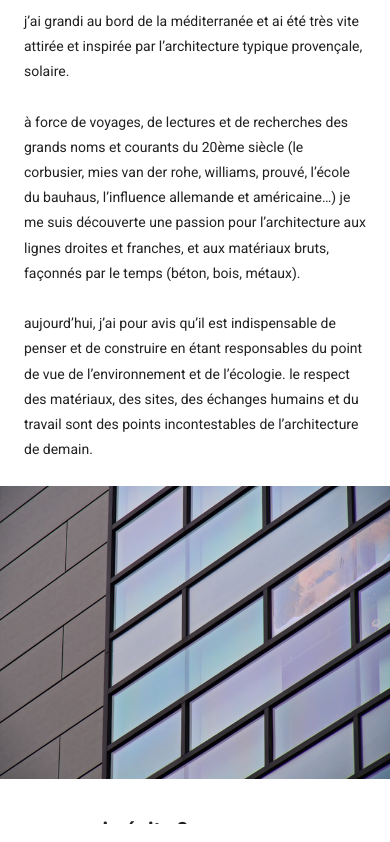
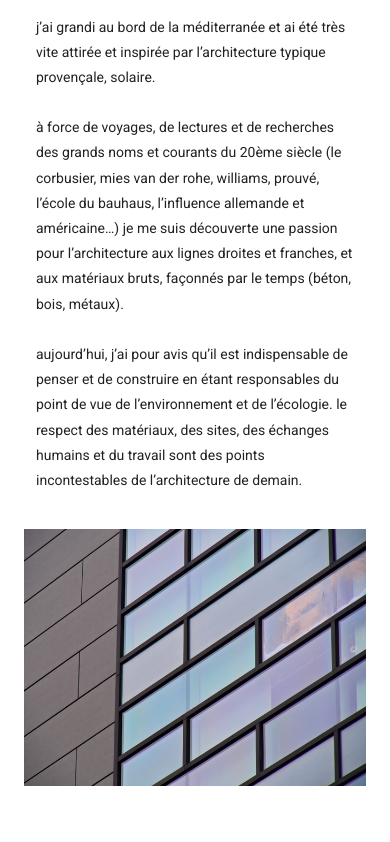
Before and after one commit to Melvinvmegen/studio-pepite, a Nuxt app: page /about in a window 390 px wide. Shown: the part 1495-2337 px from the top of the page. Built offline with nearby package versions, Linux system fonts and the light colour scheme.

Commit message:
UP (footer) html restructuration

```diff
--- a/components/Banner/Banner.vue
+++ b/components/Banner/Banner.vue
@@ -2,7 +2,7 @@
   .full-horizontal-container
     .section-home.horizontal-container(:style="{ width: setWidth }")
       BannerLeft.col-md-2.col-12(:blabla='blabla' :ctaText="ctaText" :link="link" ref="banner_1")
-      BannerRight(:image="image" :blabla='blabla' ref="banner_2")
+      BannerRight.col-md-8(:image="image" :blabla='blabla' ref="banner_2")
 </template>
 
 <script>
@@ -45,7 +45,7 @@ export default {
       if (!this.isMounted) {
         return 300 + 'vw'
       }
-      return (this.$refs.banner_1.$el.clientWidth + this.$refs.banner_2.$el.clientWidth) * 1.1 + 'px'
+      return (this.$refs.banner_1.$el.clientWidth + this.$refs.banner_2.$el.clientWidth) + 'px'
     }
   },
   mounted () {
@@ -77,7 +77,6 @@ export default {
   margin: 0;
   top: 0;
   left: 0;
-  padding-top: 1px;
 }
 
 .horizontal-container {
@@ -89,6 +88,7 @@ export default {
   transform: rotate(90deg) translateY(-100vh);
   transform-origin: top left;
   width: 400vw;
+  padding-top: 15vh;
 }
 
 .horizontal-container .v-image {
--- a/components/Banner/BannerRight/BannerRight.vue
+++ b/components/Banner/BannerRight/BannerRight.vue
@@ -10,10 +10,10 @@
             TextHeader(:blabla="blabla")
               span(v-html="blabla.description")
       .about_summary
-        .summary-img
+        .summary-img.col-md-4
           .container-full-height
             img.img-full-height(src="~/assets/about_pepite.jpg" data-cursor-hover data-cursor-mix-blend-mode="difference")
-        .d-flex.justify-space-around
+        .d-flex.justify-space-around.col-md-8
           .about-text.col-md-6.col-12
             TextHeader(:blabla="blablaPepite")
               span(v-html="blablaPepite.description")
@@ -77,10 +77,10 @@ export default {
 
 .about-container {
   padding-left: 10vw;
-  padding-top: 10vh;
-  padding-bottom: 10vh;
   height: 100%;
   display: flex;
+  justify-content: center;
+  align-items: center;
 }
 
 .home-container {
@@ -89,14 +89,9 @@ export default {
 
 .about_summary {
   display: inline-flex;
-  width: 100vw;
   align-items: center;
   overflow: hidden;
   height: 100vh;
-  margin-top: -25vh;
-  margin-bottom: -25vh;
-  padding-top: 25vh;
-  padding-bottom: 25vh;
 }
 
 .about-skill {
@@ -105,10 +100,6 @@ export default {
   align-items: center;
   height: 100vh;
   width: 100vw;
-  margin-top: -25vh;
-  margin-bottom: -25vh;
-  padding-bottom: 25vh;
-  padding-top: 25vh;
 }
 
 .container-full-height {
@@ -133,10 +124,6 @@ export default {
   max-height: none;
   z-index: 99999;
   width: 100%;
-}
-
-.summary-img {
-  min-width: 45vh;
 }
 
 @media only screen and (max-width: 960px) {
--- a/layouts/default.vue
+++ b/layouts/default.vue
@@ -2,7 +2,7 @@
   v-app(dark='')
     NavBar(:navItems="navItems", :socialLinks="socialLinks")
 
-    v-main.main
+    v-main.main.pa-0
       nuxt
     Footer(:socialLinks='socialLinks')
     cursor-fx(:key="$route.fullPath")
--- a/pages/index.vue
+++ b/pages/index.vue
@@ -22,3 +22,9 @@ export default {
   }
 }
 </script>
+
+<style>
+  .full {
+    padding-top: 100px;
+  }
+</style>
```
Lines whose indentation alone changed are shown as unchanged.
